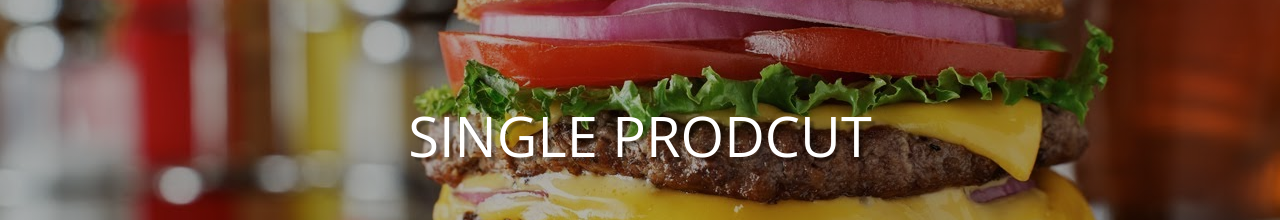
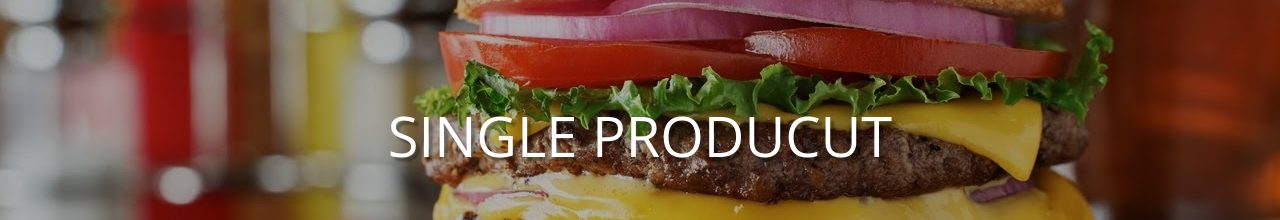
Before and after one commit to kismatrijal/Western-Food-Bakery-and-Cafe, a React (Create React App) app: page /products/0 in a window 1280 px wide. Shown: the part 187-407 px from the top of the page. Built offline with nearby package versions, Linux system fonts and the light colour scheme.

Commit message:
products details --single product

```diff
--- a/src/pages/SingleProductPage.js
+++ b/src/pages/SingleProductPage.js
@@ -7,7 +7,7 @@ import {ProductConsumer} from '../context';
 export default function SingleProductPage(){
     return(
         <>
-           <Hero img ={SingleProductImg} title="single prodcut"/>
+           <Hero img ={SingleProductImg} title="single producut"/>
            <ProductConsumer>
                {value=> {
                    const {singleProduct, addToCart, loading}= value;
```
